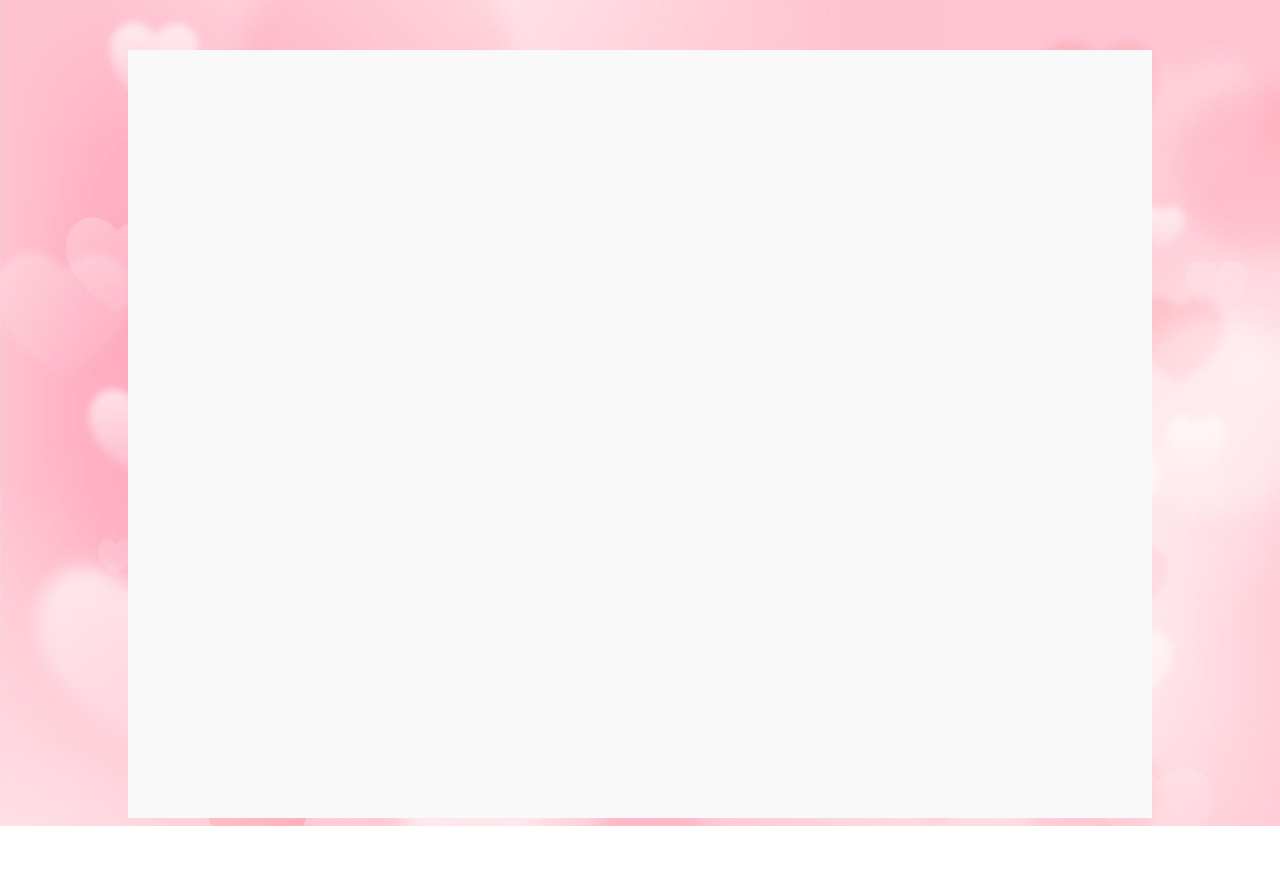
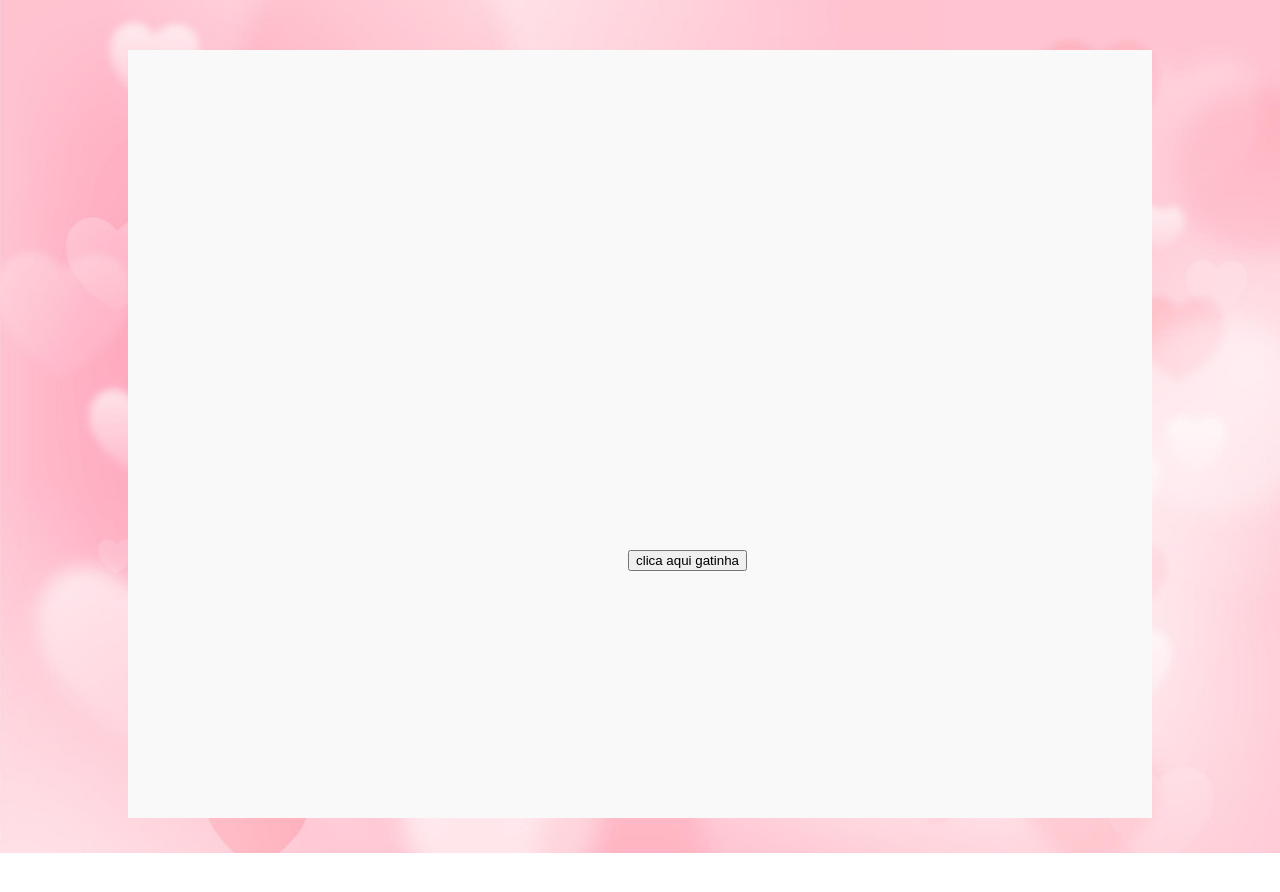
Before and after one commit to AlvaroCG123/para-gatinha, a plain HTML site: page carta3.html in a window 1280 px wide. Before the commit the page ends 826 px from the top, so only its background shows below. Drawn offline with Linux system fonts and the light colour scheme.

Commit message:
Update carta3.html

```diff
--- a/carta3.html
+++ b/carta3.html
@@ -12,7 +12,8 @@
 
 		<div id="containercarta3">
 
-
+			<a href="enrolando1.html"><input class="botao2" type="submit" name="botao" value="clica aqui gatinha">
+			</a>
 
 		</div>
 
```
